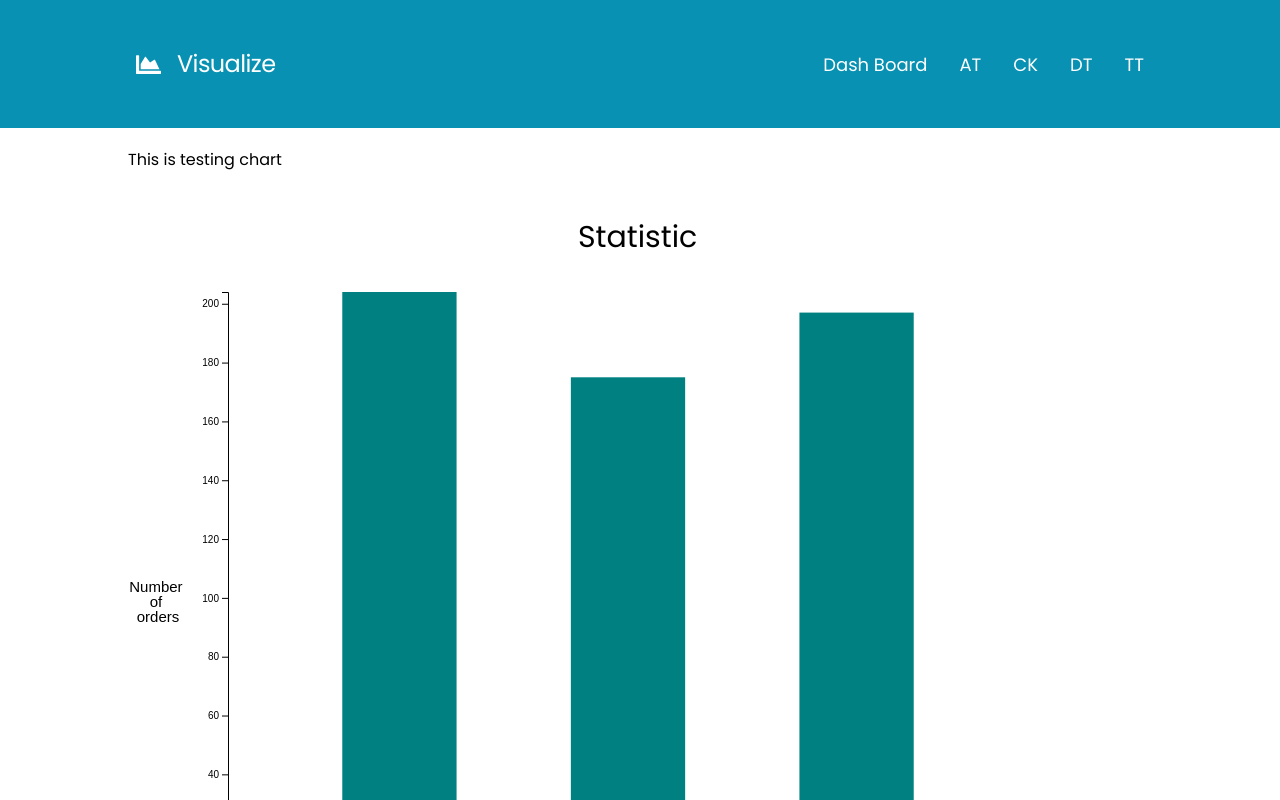
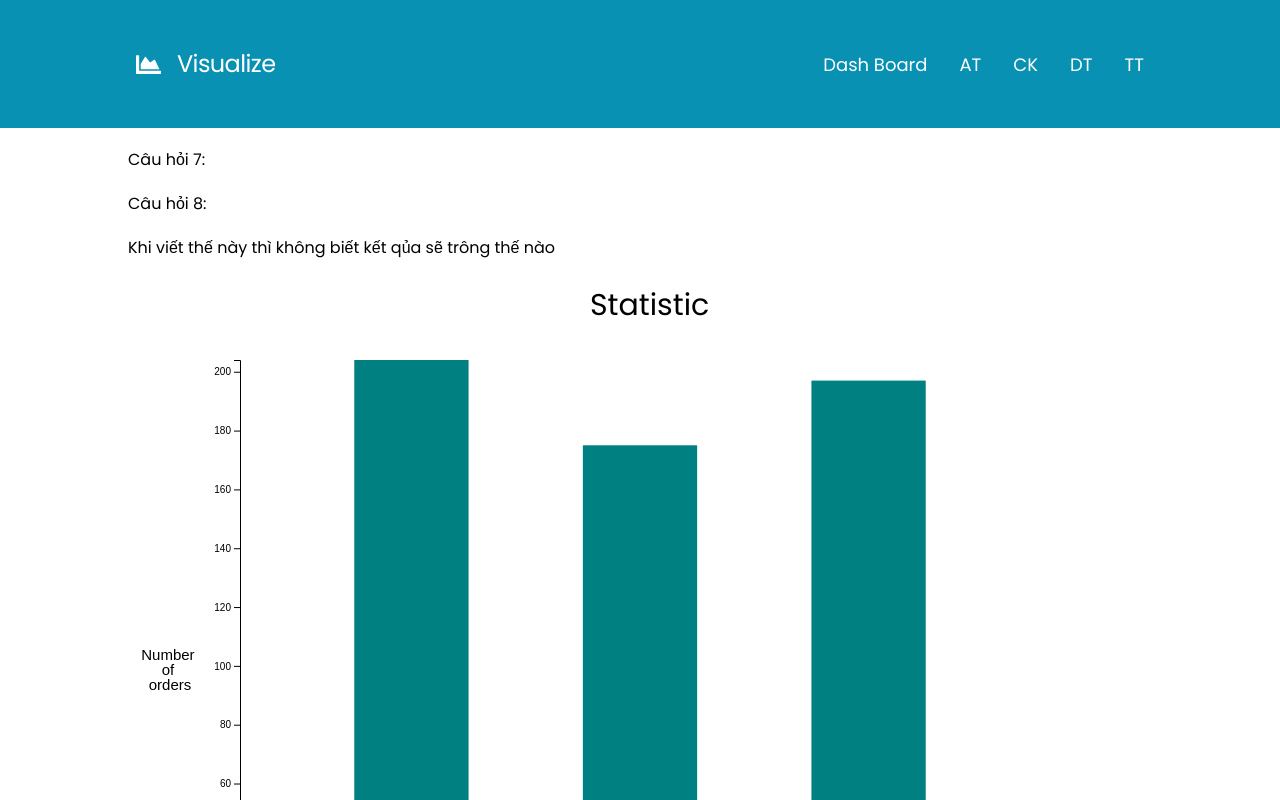
Before and after one commit to hwangdeokThien/CSC10108_DataVisualization_Final_Lab_Project, a React (Vite) app in the folder project/: page /DT in a window 1280 px wide. Shown: the top 800 px of the page. Built offline with nearby package versions, Linux system fonts and the light colour scheme.

Commit message:
[UPDATE] label position

```diff
--- a/project/src/components/Chart/Bar.tsx
+++ b/project/src/components/Chart/Bar.tsx
@@ -24,12 +24,14 @@ interface BarChartProps {
 interface AxisLeftProps {
     scale: ScaleLinear<number, number, never>;
     ylabel: string;
+    height: number;
 }
 
 interface AxisBottomProps {
     scale: ScaleBand<string>;
     transform: string;
     xlabel: string;
+    width: number;
 }
 
 interface BarsProps {
@@ -55,7 +57,7 @@ function AxisLeft({ scale, ylabel }: AxisLeftProps) {
     ));
 
     return (
-        <g ref={ref}>
+        <g ref={ref} fontSize={15}>
             <text
                 className="axis-label"
                 fill="black"
@@ -70,7 +72,7 @@ function AxisLeft({ scale, ylabel }: AxisLeftProps) {
     );
 }
 
-function AxisBottom({ scale, transform, xlabel }: AxisBottomProps) {
+function AxisBottom({ scale, transform, xlabel, width }: AxisBottomProps) {
     const ref = useRef<SVGGElement>(null);
 
     useEffect(() => {
@@ -80,11 +82,11 @@ function AxisBottom({ scale, transform, xlabel }: AxisBottomProps) {
     }, [scale]);
 
     return (
-        <g ref={ref} transform={transform}>
+        <g ref={ref} transform={transform} fontSize={15}>
             <text
                 className="axis-label"
                 fill="black"
-                x={380}
+                x={width / 2}
                 y={50}
                 rotate={0}
                 fontSize={15}
@@ -124,9 +126,10 @@ export function BarChart({ data, title, xlabel, ylabel }: BarChartProps) {
     const scaleY = scaleLinear()
         .domain([0, Math.max(...data.map(({ value }) => value))])
         .range([height, 0]);
-
+    console.log(width);
     return (
         <svg
+            className="m-auto"
             width={width + margin.left + margin.right}
             height={height + margin.top + margin.bottom}
         >
@@ -138,8 +141,9 @@ export function BarChart({ data, title, xlabel, ylabel }: BarChartProps) {
                     scale={scaleX}
                     transform={`translate(0, ${height})`}
                     xlabel={xlabel}
+                    width={width}
                 />
-                <AxisLeft scale={scaleY} ylabel={ylabel} />
+                <AxisLeft scale={scaleY} ylabel={ylabel} height={height} />
                 <Bars
                     data={data}
                     height={height}
--- a/project/src/screens/visualization/DT.tsx
+++ b/project/src/screens/visualization/DT.tsx
@@ -114,9 +114,10 @@ const DT: React.FC = () => {
                 <LinePlot data={[1, 2, 3, 4]} />
             </div> */}
             <div className="w-[80%] m-auto pt-5">
-                <p className="pb-5">This is testing chart</p>
+                <p className="pb-5">Câu hỏi 7:</p>
+                <p className="pb-5">Câu hỏi 8:</p>
+                <p>Khi viết thế này thì không biết kết qủa sẽ trông thế nào</p>
 
-                <div>
                 {BarChart({
                     data: filterDataQ8 || static_data,
                     title: "Statistic",
@@ -125,7 +126,6 @@ const DT: React.FC = () => {
                 })}
             </div>
         </div>
-        </div>
     );
 };
 
```
Lines whose indentation alone changed are shown as unchanged.
